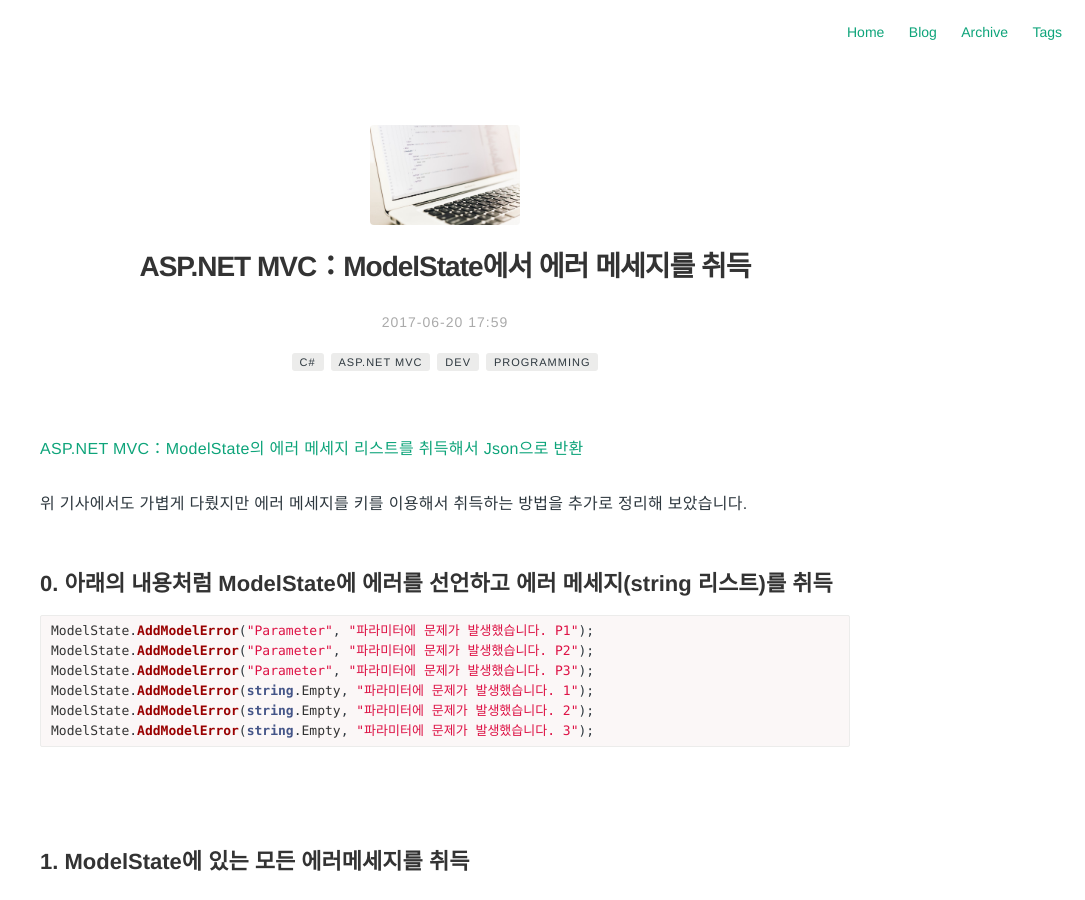
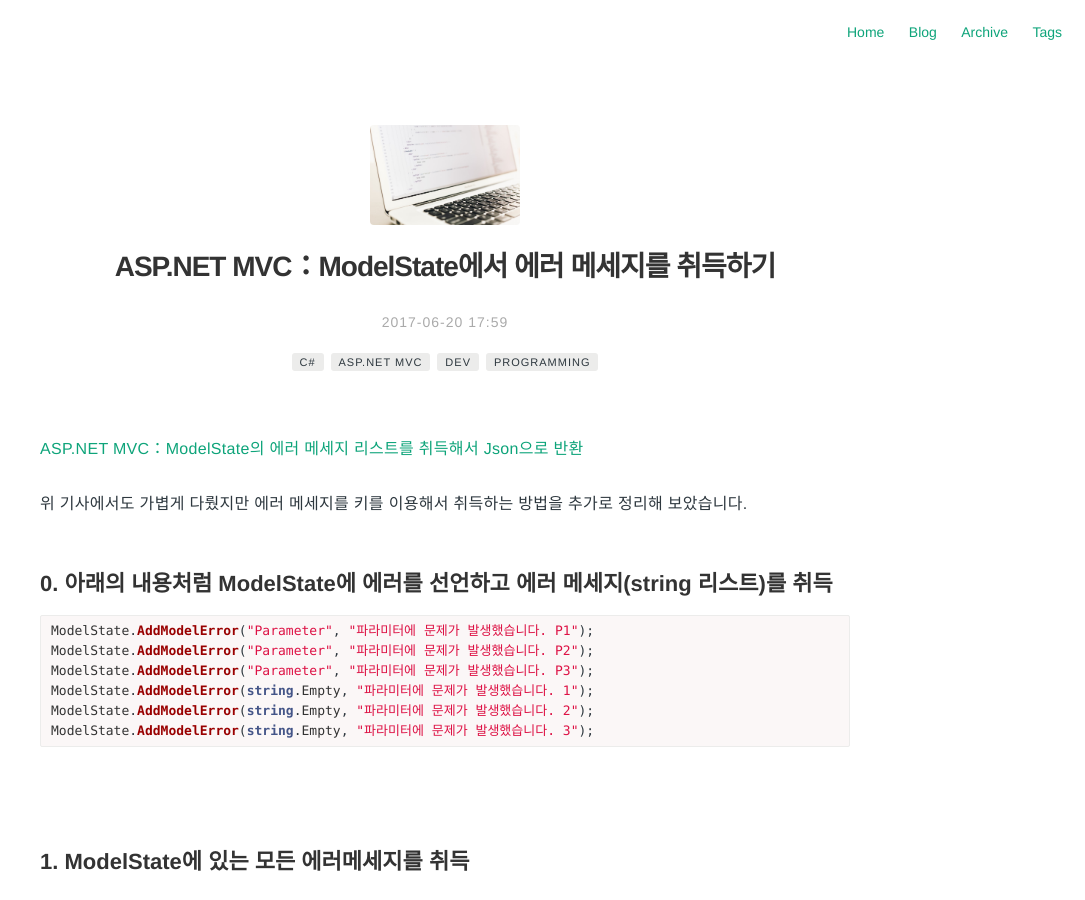
Before and after one commit to Pie001/pie001.github.io, a Jekyll site: the page built from _posts/2017-06-20-0030.md, in a window 1280 px wide and 900 px high. Shown: the whole window, without its empty margins (195-1280 px from the left). Built offline with Jekyll 4.4.1, drawn with Linux system fonts in a browser that asks for light colours; comment, search, counter and statistics services are not loaded.

Commit message:
Update 2017-06-20-0030.md

```diff
--- a/_posts/2017-06-20-0030.md
+++ b/_posts/2017-06-20-0030.md
@@ -1,5 +1,5 @@
 ---
-title: ASP.NET MVC：ModelState에서 에러 메세지를 취득
+title: ASP.NET MVC：ModelState에서 에러 메세지를 취득하기
 layout: post
 date:  2017-06-20 17:59
 image: /assets/images/post_header.jpg
@@ -14,7 +14,7 @@
 - programming
 category: blog
 author: pie
-description: ASP.NET MVC：ModelState에서 에러 메세지를 취득
+description: ASP.NET MVC：ModelState에서 에러 메세지를 취득하기
 ---
 
 [ASP.NET MVC：ModelState의 에러 메세지 리스트를 취득해서 Json으로 반환](/entry/blog/0029/)
```
